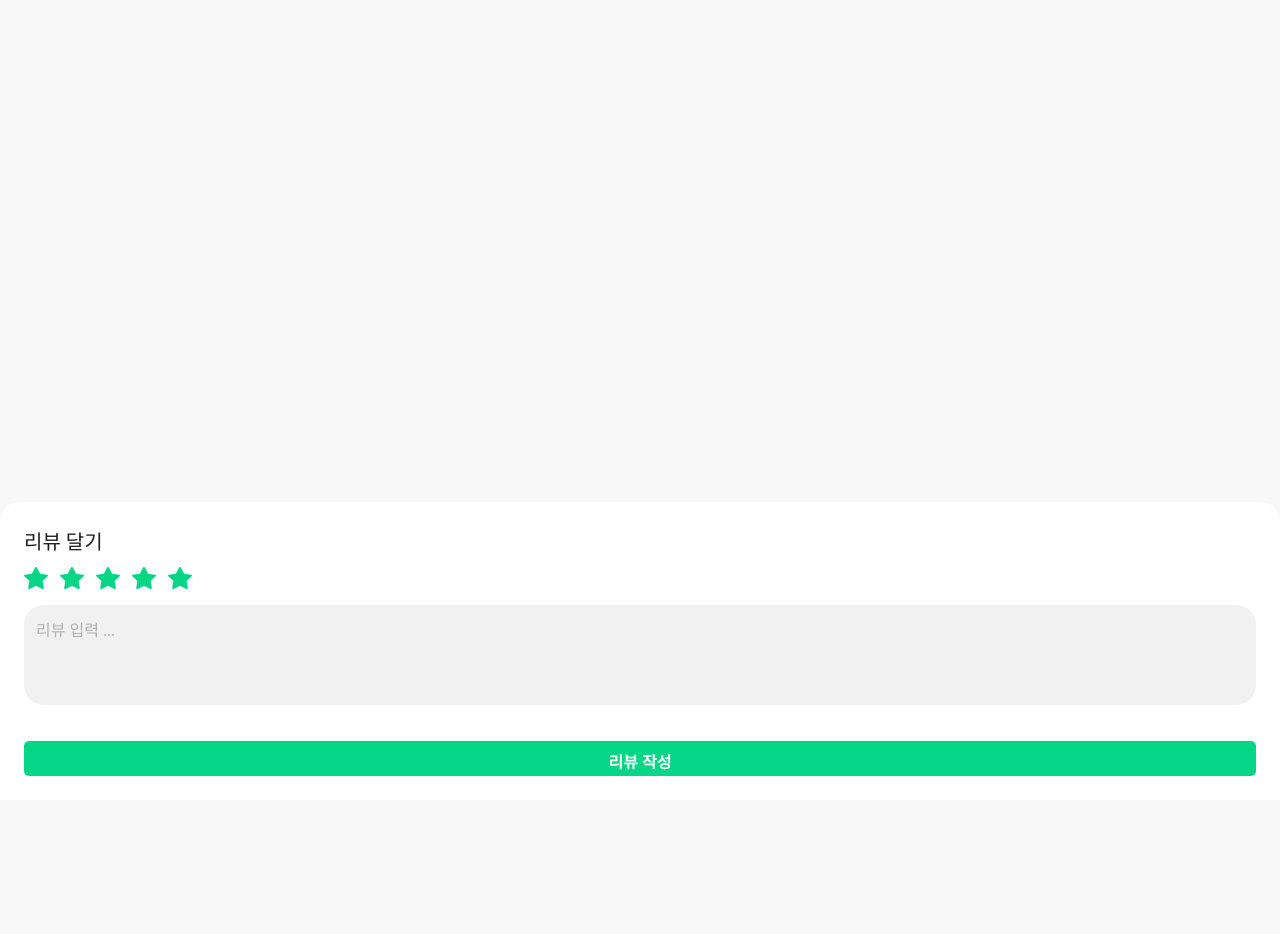
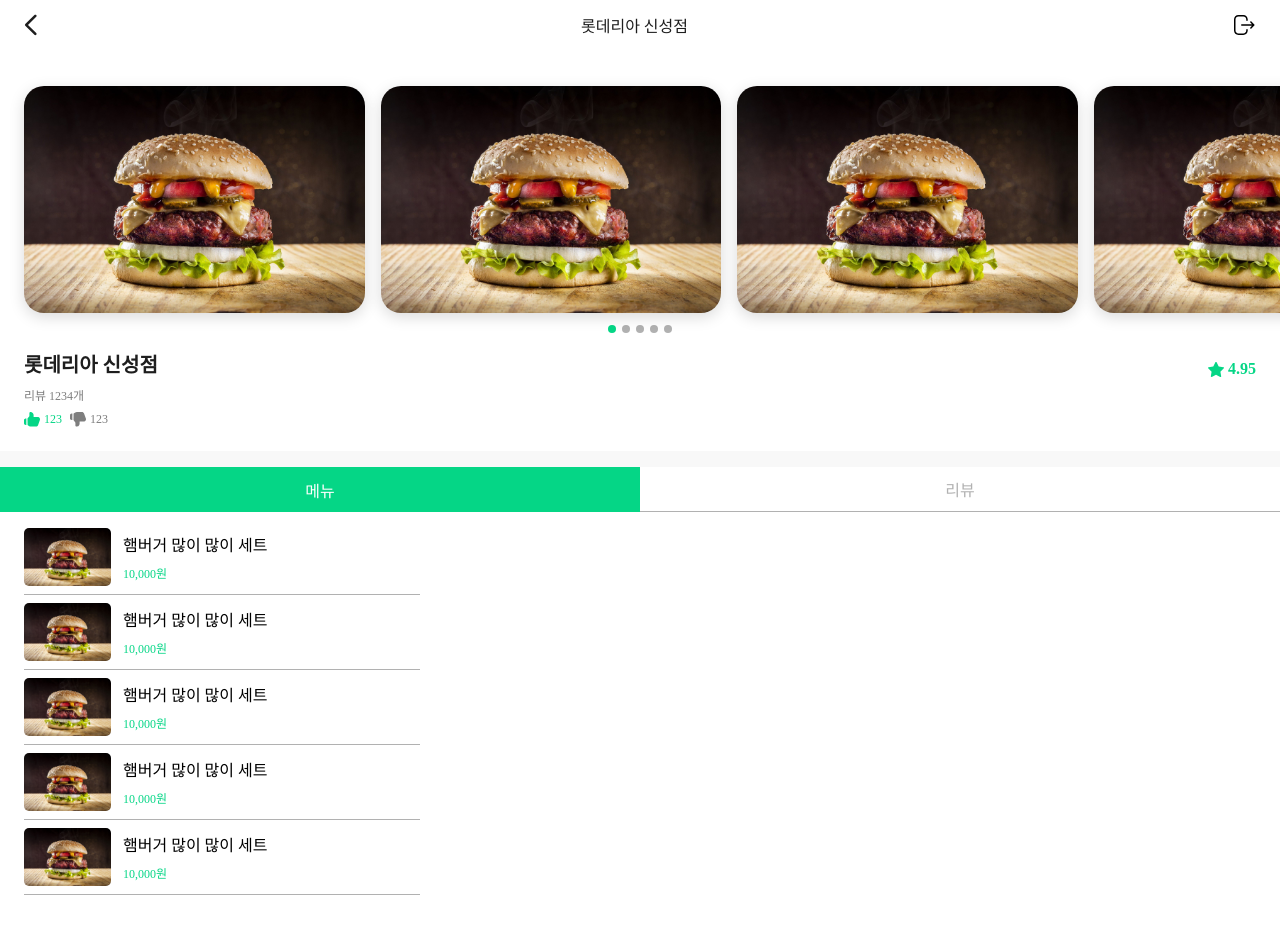
Before and after one commit to ShinBaedal/shinbaedal-front, a React (Create React App) app: page /customer/shop/detail in a window 1280 px wide. Shown: the top 934 px of the page. Before the commit the page ends 800 px from the top, so only its background shows below. Built offline with nearby package versions, Linux system fonts and the light colour scheme; a web font is replaced by a local one.

Commit message:
⚡️ :: (#12) change app

```diff
--- a/src/App.tsx
+++ b/src/App.tsx
@@ -1,16 +1,13 @@
 import React from "react";
 import { Global } from "@emotion/react";
 import { reset } from "./style/globalStyle";
-// import RootRouter from "./route";
-// import CustomerOrderCheck from "./components/CustomerOrderCheck/CustomerOrderCheck";
-import DetailReviewStar from "./components/DetailReviewStar/DetailReviewStar";
+import RootRouter from "./route";
 
 function App() {
   return (
     <>
       <Global styles={reset} />
-      {/* <RootRouter /> */}
-      <DetailReviewStar />
+      <RootRouter />
     </>
   );
 }
```
